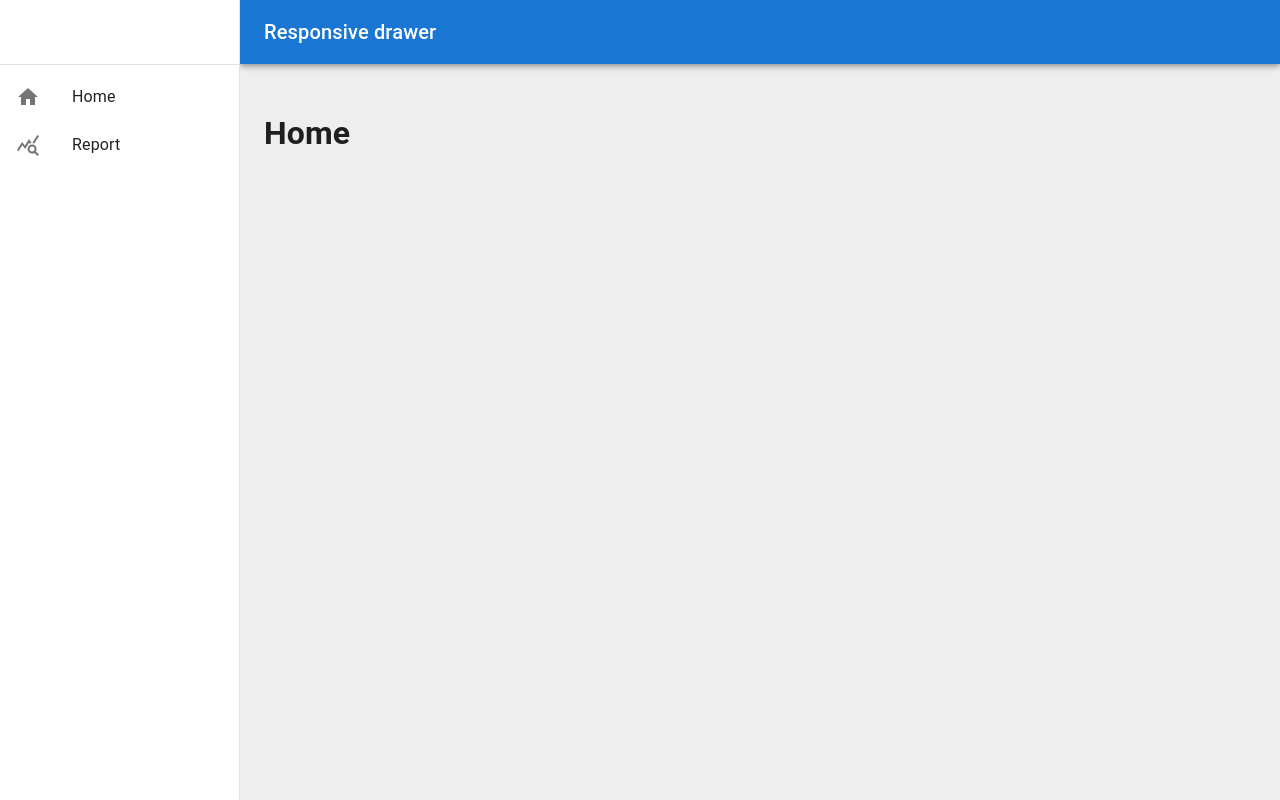
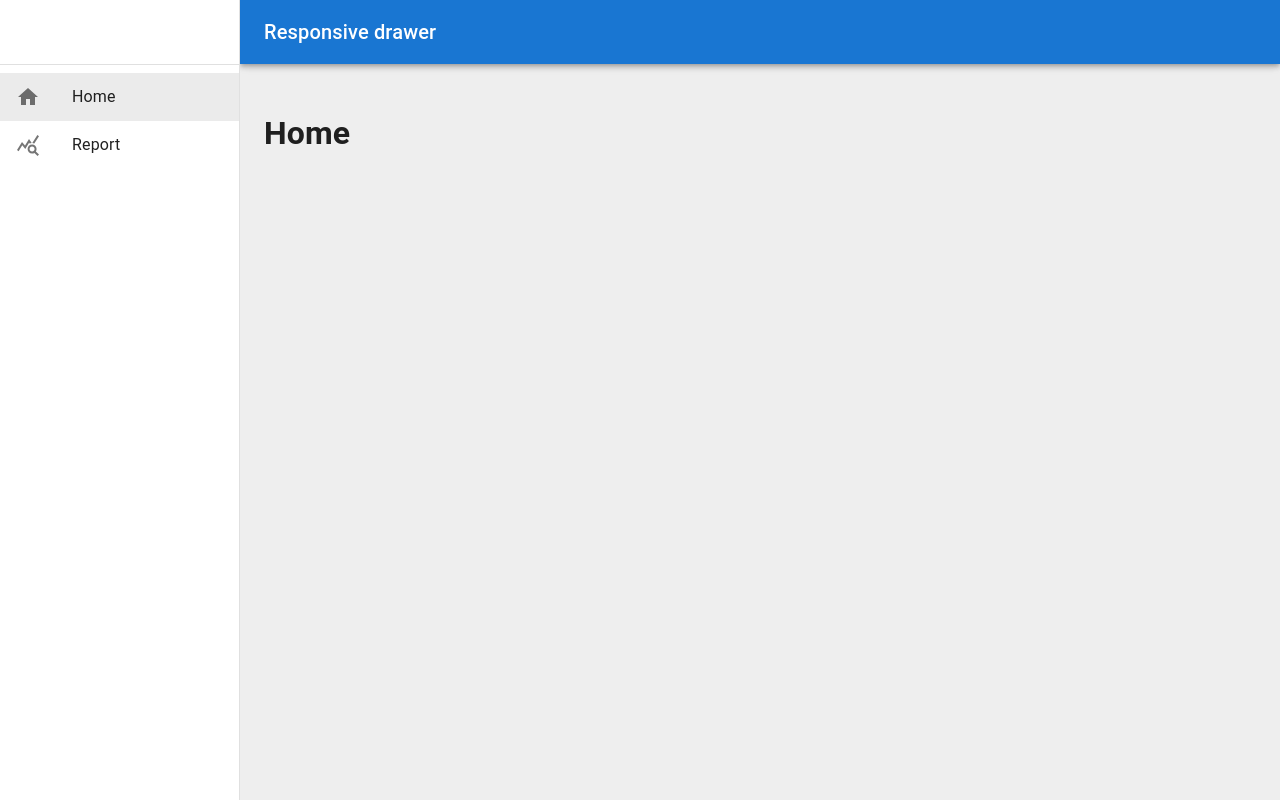
Before and after one commit to Kroro1208/react_household_app, a React (Create React App) app: page / in a window 1280 px wide. Built offline with nearby package versions, Linux system fonts and the light colour scheme.

Commit message:
サイドメニューをクリックしたら背景色が設定されるようにした

```diff
--- a/src/pages/components/common/SideBar.tsx
+++ b/src/pages/components/common/SideBar.tsx
@@ -1,8 +1,8 @@
 import { Box, Divider, Drawer, List, ListItem, ListItemButton, ListItemIcon, ListItemText, Toolbar } from '@mui/material'
-import InboxIcon from '@mui/icons-material/MoveToInbox';
-import MailIcon from '@mui/icons-material/Mail';
 import HomeIcon from '@mui/icons-material/Home';
 import QueryStatsIcon from '@mui/icons-material/QueryStats';
+import { NavLink } from 'react-router-dom';
+import { CSSProperties } from 'react';
 
 interface SideBarProps {
     drawerWidth: number,
@@ -24,6 +24,15 @@ const SideBar = ({ drawerWidth, mobileOpen, handleDrawerTransitionEnd, handleDra
         { text: "Report", path: "/report", icon: QueryStatsIcon }
     ]
 
+    const baseLinkStyle: CSSProperties = {
+        textDecoration: "none",
+        color: "inherit",
+        display: "block", // aタグはインライン要素で背景色が反映されない可能性があるので
+    };
+
+    const activeLinkStyle: CSSProperties = {
+        backgroundColor: "rgba(0, 0, 0, 0.08)"
+    };
 
     const drawer = (
         <div>
@@ -31,7 +40,17 @@ const SideBar = ({ drawerWidth, mobileOpen, handleDrawerTransitionEnd, handleDra
             <Divider />
             <List>
                 {MenuItems.map((item, index) => (
-                    <ListItem key={index} disablePadding>
+                    <NavLink
+                        to={item.path}
+                        key={index} // keyはNavLinkに移動
+                        style={({ isActive }) => {
+                            return {
+                                ...baseLinkStyle,
+                                ...(isActive ? activeLinkStyle : {})
+                            };
+                        }}
+                    >
+                        <ListItem disablePadding>
                             <ListItemButton>
                                 <ListItemIcon>
                                     <item.icon />
@@ -39,10 +58,12 @@ const SideBar = ({ drawerWidth, mobileOpen, handleDrawerTransitionEnd, handleDra
                                 <ListItemText primary={item.text} />
                             </ListItemButton>
                         </ListItem>
+                    </NavLink>
                 ))}
             </List>
         </div>
     );
+
 
     return (
 
```
Lines whose indentation alone changed are shown as unchanged.
